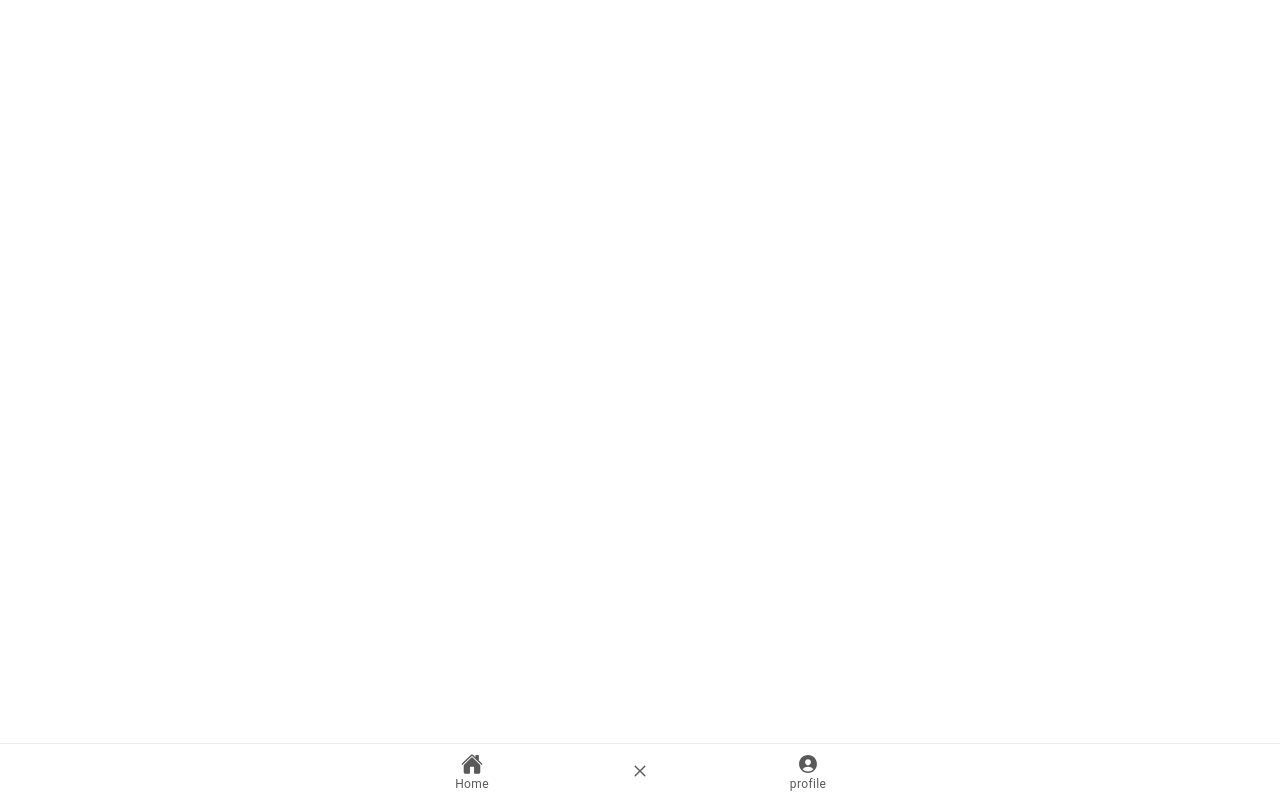
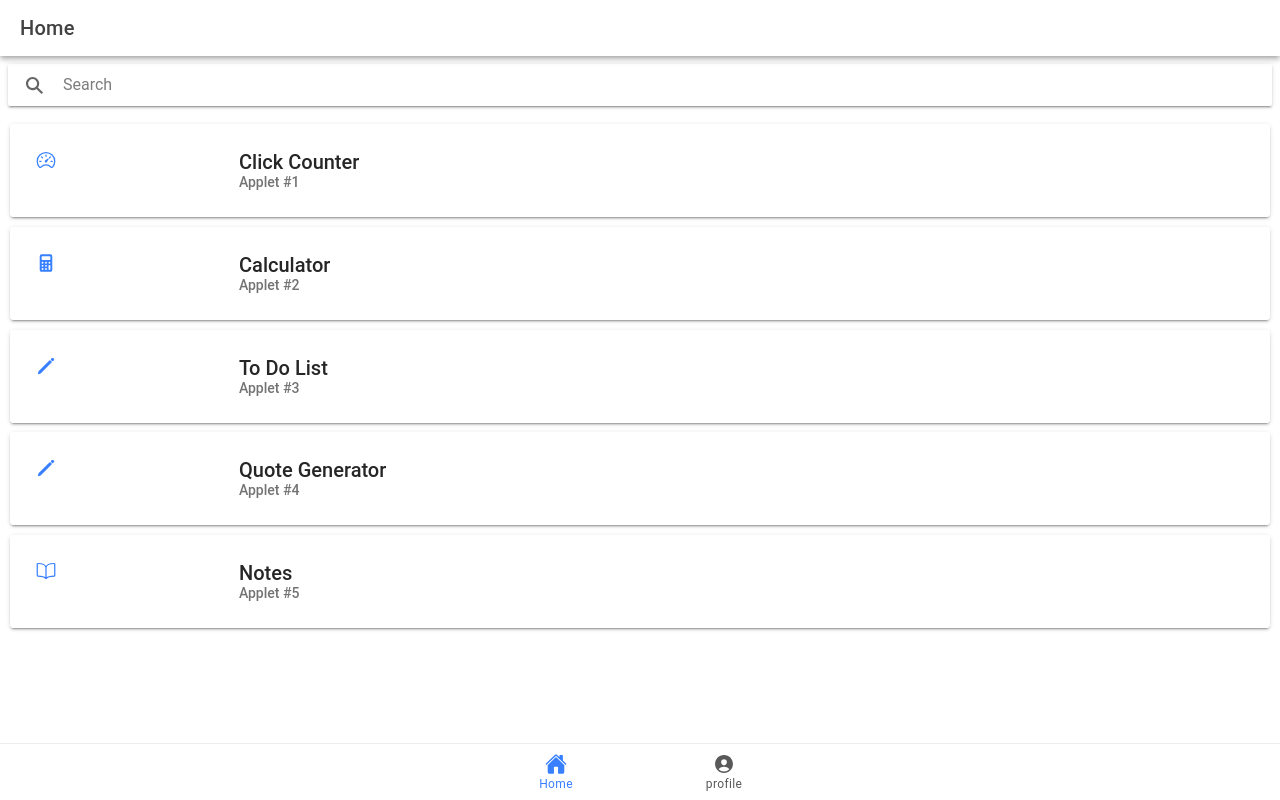
Before and after one commit to saldivarAdiii/ionic-t-saldivar, a React (Vite) app: page /ionic-t-saldivar/Home in a window 1280 px wide. Built offline with nearby package versions, Linux system fonts and the light colour scheme.

Commit message:
change routing directories

```diff
--- a/src/App.tsx
+++ b/src/App.tsx
@@ -45,31 +45,31 @@ const App: React.FC = () => (
     <IonReactRouter>
       <IonTabs>
         <IonRouterOutlet>
-        <Route exact path="/Home">
+        <Route exact path="/ionic-t-saldivar/Home">
             <Home />
           </Route>
 
-          <Route exact path="/profile">
+          <Route exact path="/ionic-t-saldivar/Home/profile">
             <Profile />
           </Route>
 
-          <Route exact path="/Click">
+          <Route exact path="/ionic-t-saldivar/Home/Click">
             <Click />
           </Route>
 
-          <Route path="/calculator">
+          <Route path="/ionic-t-saldivar/Home/calculator">
             <Calculator />
           </Route>
 
-          <Route exact path="/Todolist">
+          <Route exact path="/ionic-t-saldivar/Home/Todolist">
             <Todolist />
           </Route>
 
-          <Route exact path="/QuoteGen">
+          <Route exact path="/ionic-t-saldivar/Home/QuoteGen">
             <QuoteGenerator />
           </Route>
 
-          <Route exact path="/Notes">
+          <Route exact path="/ionic-t-saldivar/Home/Notes">
             <Notes />
           </Route>
 
@@ -78,15 +78,11 @@ const App: React.FC = () => (
           </Route>
         </IonRouterOutlet>
         <IonTabBar slot="bottom">
-        <IonTabButton tab="home" href="/home">
+        <IonTabButton tab="Home" href="/ionic-t-saldivar/Home">
             <IonIcon aria-hidden="true" icon={home} />
             <IonLabel>Home</IonLabel>
           </IonTabButton>
-          <IonTabButton tab="Blank" href="Blank">
-            <IonIcon aria-hidden="true" icon={closeOutline} />
-            <IonLabel></IonLabel>
-          </IonTabButton>
-          <IonTabButton tab="profile" href="/profile">
+          <IonTabButton tab="profile" href="/ionic-t-saldivar/home/profile">
             <IonIcon aria-hidden="true" icon={personCircle} />
             <IonLabel>profile</IonLabel>
           </IonTabButton>
--- a/src/pages/Home.tsx
+++ b/src/pages/Home.tsx
@@ -37,32 +37,32 @@ const cardData = [
     title: 'Click Counter',
     icon: speedometerOutline,
     subtitle: 'Applet #1',
-    link: '/Click',
+    link: '/ionic-t-saldivar/Home/Click',
 
   },
   {
     title: 'Calculator',
     icon: calculator,
     subtitle: 'Applet #2',
-    link: '/calculator',
+    link: '/ionic-t-saldivar/Home/calculator',
   },
   {
     title: 'To Do List',
     icon: pencil,
     subtitle: 'Applet #3',
-    link: '/Todolist',
+    link: 'ionic-t-saldivar/Home/Todolist',
   },
   {
     title: 'Quote Generator',
     icon: pencil,
     subtitle: 'Applet #4',
-    link: '/QuoteGen',
+    link: '/ionic-t-saldivar/Home/QuoteGen',
   },
   {
     title: 'Notes',
     icon: bookOutline,
     subtitle: 'Applet #5',
-    link: '/Notes',
+    link: '/ionic-t-saldivar/Home/Notes',
   },
 
 ];
```
